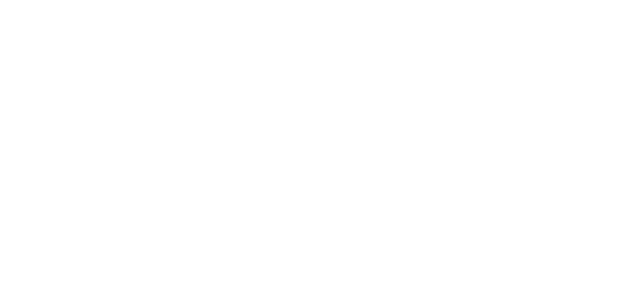
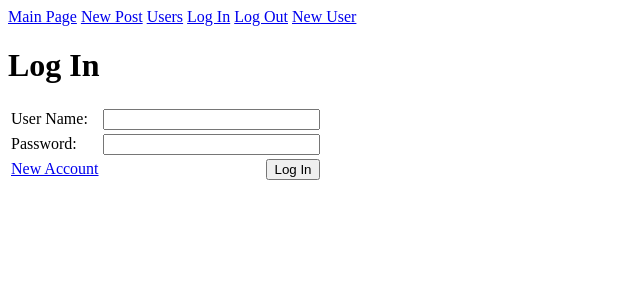
Before and after one commit to SirBeanie/blogz, a Flask app: page /login in a window 1280 px wide. Before the commit the part shown is empty. Shown: the top 300 px of the page, without its empty margins (0-640 px from the left). Run offline with Flask 2, Linux system fonts and the light colour scheme.

Commit message:
working project needs pulishing

```diff
--- a/main.py
+++ b/main.py
@@ -9,6 +9,7 @@
 app.secret_key = "this is a key"
 
 db = SQLAlchemy(app)
+
 
 class Blog(db.Model):
 	id = db.Column(db.Integer, primary_key=True)
@@ -31,11 +32,13 @@
 		self.username = username
 		self.password = password
 
+
 @app.before_request
 def require_login():
 	whitelist = ['login','blog','signup','index', 'static']
 	if request.endpoint not in whitelist and 'user' not in session:
 		return redirect("/login")
+
 
 @app.route("/blog")
 def blog():
@@ -50,15 +53,16 @@
 		user_id = request.args.get('user')
 		posts = Blog.query.filter_by(user_id=user_id).all()
 
-		sort(post)
-		return render_template("blog.html", posts-posts, title="Posts by " + posts[0].user.username)
+		sort(posts)
+		return render_template("blog.html", posts=posts, title="Posts by " + posts[0].user.username)
 
 
 	else:
 		posts = Blog.query.all()
 		sort(posts)
 
-		return render_template("blog.html", posts=posts)
+		return render_template("blog.html", posts=posts, title="All Post")
+
 
 @app.route("/newpost", methods=['POST', 'GET'])
 def newpost():
@@ -68,11 +72,13 @@
 				flash("Please create a title.")
 			if not request.form['body']:
 				flash("This area can not be blank.")
-			return render_template("newpost.html")
+			return render_template("newpost.html", title="New Post")
 
 		blog_title = request.form['title']
 		blog_body = request.form['body']
-		post = Blog(blog_title, blog_body)
+		user = User.query.filter_by(username=session['user']).first()
+
+		post = Blog(blog_title, blog_body, user)
 		db.session.add(post)
 		db.session.commit()
 
@@ -82,7 +88,8 @@
 
 		return redirect("/blog?id=" + id)
 
-	return render_template("newpost.html")
+	return render_template("newpost.html", title="New Post")
+
 
 @app.route("/signup", methods=['GET','POST'])
 def signup():
@@ -155,13 +162,10 @@
 
 
 
-@app.route("/logout", methods=['POST'])
+@app.route("/logout")
 def logout():
 	flash("Logged out " + session['user'])
 	del session['user']
-	return redirect("/blog")
-
-
 	return redirect("/blog")
 
 @app.route("/")
--- a/templates/base.html
+++ b/templates/base.html
@@ -9,6 +9,7 @@
 			<a class="nav" href="/">Users</a>
 			<a class="nav" href="/login">Log In</a>
 			<a class="nav" id="logout" href="/logout">Log Out</a>
+			<a class="nav" href="/signup">New User</a>
 		</div>
 
 		<div class="right">
--- a/templates/blog.html
+++ b/templates/blog.html
@@ -1,7 +1,7 @@
 {% extends "base.html" %}
 {% block content %}
 	<h1>{{title}}</h1>
-	{% for blog in entries %}
+	{% for blog in posts %}
 		<h2><a href="/blog?id={{blog.id}}">{{blog.title}}</a></h2>
 		<p>{{blog.body}}</p>
 		<p class="author">Written by: <a href="/blog?user={{blog.user.id}}">{{blog.user.username}}</a></p>
--- a/templates/login.html
+++ b/templates/login.html
@@ -0,0 +1,32 @@
+{% extends "base.html" %}
+	{% block content %}
+	<h1>{{title}}</h1>
+	<form method="post">
+		<table>
+			<tr>
+				<td>
+					<label for="username">User Name:</label>
+				</td>
+				<td>
+					<input name="username" type="text" size="24" maxlength="24" value="{{request.form['username']}}" />
+				</td>
+			</tr>
+			<tr>
+				<td>
+					<label for="password">Password:</label>
+				</td>
+				<td>
+					<input name="password" type="password" size="24" maxlength="24"/>
+				</td>
+			</tr>
+			<tr>
+				<td>
+					<a href="/signup">New Account</a>
+				</td>
+				<td>
+					<input style="float: right;" type="submit" value="Log In" />
+				</td>
+			</tr>
+		</table>
+	</form>
+	{% endblock %}
--- a/templates/user_index.html
+++ b/templates/user_index.html
@@ -5,4 +5,4 @@
 		{% for user in users %}
 			<h2><a href="/blog?user={{user.id}}">{{user.username}}</a></h2>
 		{% endfor %}
-{% endblock %}
+	{% endblock %}
```
Also changed, not shown: templates/nav.html (deleted, +0 -11 lines).
